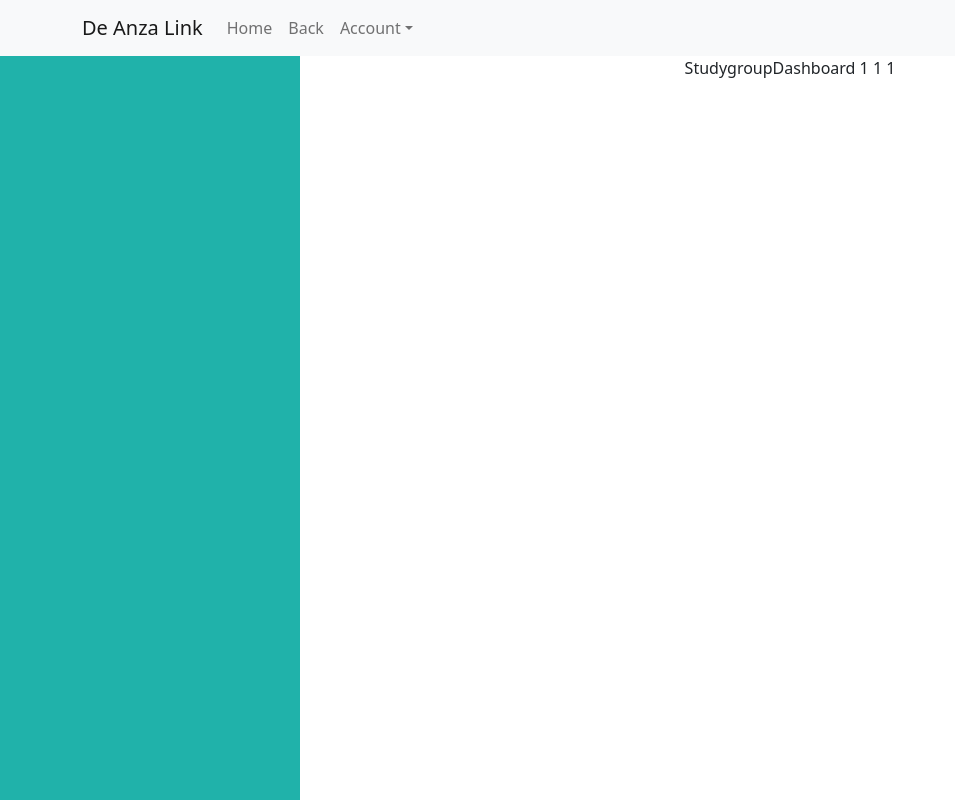
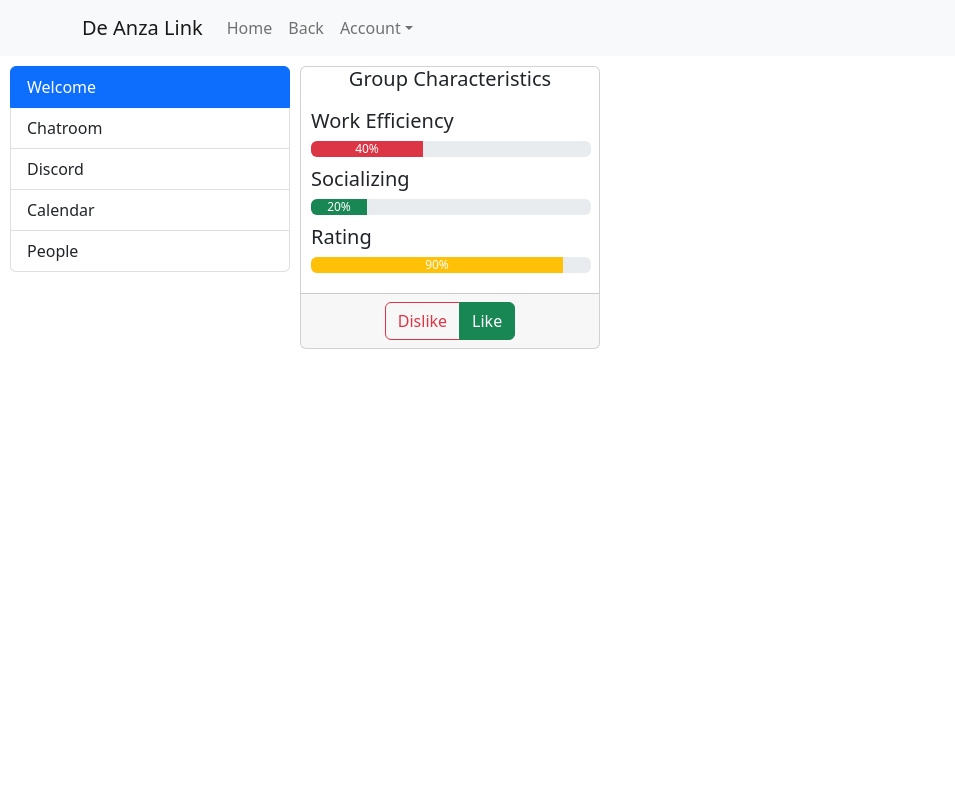
Before and after one commit to serge133/da-link, a React (Vite) app: page /studygroups/1/1/1 in a window 1280 px wide. Shown: the whole page, without its empty margins (0-955 px from the left). Built offline with nearby package versions, Linux system fonts and the light colour scheme; no server answers; sample sign-in values are in the browser's storage; the HTML template or start-up script is replaced by a standard one.

Commit message:
Class Dashboard prototype (not functional)

```diff
--- a/src/pages/StudygroupDashboard/StudygroupDashboard.css
+++ b/src/pages/StudygroupDashboard/StudygroupDashboard.css
@@ -11,10 +11,37 @@
   /* left: 0; */
   height: 100%;
   width: 300px;
-  background-color: lightseagreen;
+  padding: 10px;
+  text-align: left;
 }
 
 .studygroup-dashboard .main {
   height: 100%;
   flex-grow: 1;
+  padding-top: 10px;
 }
+
+.studygroup-dashboard .side-bar li {
+  cursor: pointer;
+}
+
+.studygroup-dashboard .side-bar li:hover {
+  /* background-color: aliceblue; */
+}
+
+.studygroup-dashboard .card {
+  width: 300px;
+}
+.studygroup-dashboard .card .ratings {
+  width: 300px;
+  padding: 10px;
+}
+.studygroup-dashboard .card .rating {
+  text-align: left;
+  margin-bottom: 10px;
+}
+.studygroup-dashboard .card .rate-control {
+  cursor: pointer;
+  display: flex;
+  justify-content: space-around;
+}
--- a/src/pages/StudygroupDashboard/StudygroupDashboard.tsx
+++ b/src/pages/StudygroupDashboard/StudygroupDashboard.tsx
@@ -1,3 +1,10 @@
+import {
+  ButtonGroup,
+  Card,
+  ListGroup,
+  ProgressBar,
+  ToggleButton,
+} from "react-bootstrap";
 import { useParams } from "react-router";
 import NavigationBar from "../../Components/Navbar";
 import { AuthWrapper } from "../../useAuth";
@@ -19,9 +26,59 @@ const StudygroupDashboard = (props: Props) => {
     <AuthWrapper>
       <div className="App studygroup-dashboard">
         <NavigationBar goBack={`/class/${crn}/${department}`} />
-        <section className="side-bar"></section>
+        <section className="side-bar">
+          <ListGroup as="ul">
+            <ListGroup.Item as="li" active>
+              Welcome
+            </ListGroup.Item>
+            <ListGroup.Item as="li">Chatroom</ListGroup.Item>
+            <ListGroup.Item as="li">Discord</ListGroup.Item>
+            <ListGroup.Item as="li">Calendar</ListGroup.Item>
+            <ListGroup.Item as="li">People</ListGroup.Item>
+          </ListGroup>
+        </section>
         <section className="main">
-          StudygroupDashboard {crn} {department} {studygroupID}
+          <Card>
+            <Card.Title>Group Characteristics</Card.Title>
+            <Card.Body className="ratings">
+              <div className="rating">
+                <h5>Work Efficiency</h5>
+                <ProgressBar variant="danger" now={40} label="40%" />
+              </div>
+              <div className="rating">
+                <h5>Socializing</h5>
+                <ProgressBar variant="success" now={20} label="20%" />
+              </div>
+
+              <div className="rating">
+                <h5>Rating</h5>
+                <ProgressBar variant="warning" now={90} label="90%" />
+              </div>
+            </Card.Body>
+            <Card.Footer>
+              <div className="rate-control">
+                <ButtonGroup>
+                  <ToggleButton
+                    value="test"
+                    type="radio"
+                    variant="outline-danger"
+                    name="radio"
+                  >
+                    Dislike
+                  </ToggleButton>
+                  <ToggleButton
+                    value="test"
+                    type="radio"
+                    variant="outline-success"
+                    name="radio"
+                    checked={true}
+                  >
+                    {"  "}Like
+                  </ToggleButton>
+                </ButtonGroup>
+              </div>
+            </Card.Footer>
+          </Card>
         </section>
       </div>
     </AuthWrapper>
```
